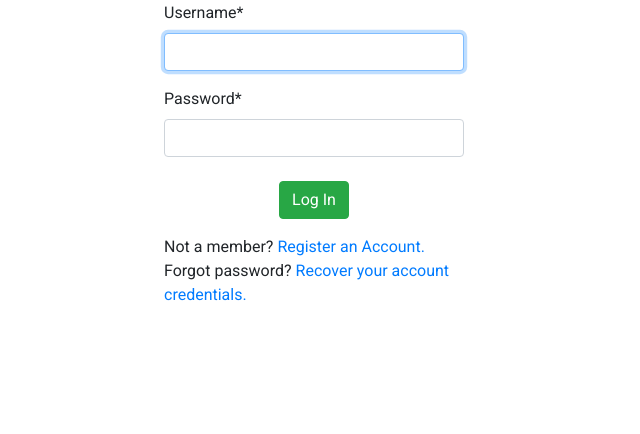
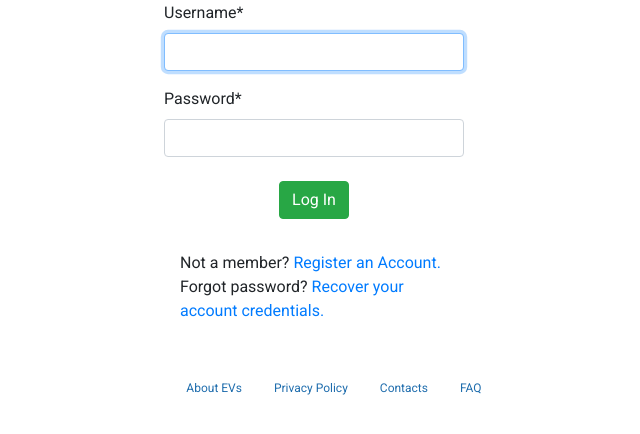
Before and after one commit to pisalore/EVs, a Django app: page /accounts/login/ in a window 1280 px wide. Shown: the part 261-695 px from the top of the page, without its empty margins (326-966 px from the left). Run offline with Django 3.2, Linux system fonts and the light colour scheme; some libraries are stand-ins or nearby versions.

Commit message:
login form reworked

```diff
--- a/templates/base.html
+++ b/templates/base.html
@@ -70,6 +70,12 @@
                 font-weight: bold;
             }
 
+            .login-footer-item {
+                color: #1F6DAD;
+                font-weight: lighter;
+                font-size: 12px;
+            }
+
             .fa {
                 padding: 5px;
                 margin: 5px;
--- a/templates/registration/login.html
+++ b/templates/registration/login.html
@@ -11,9 +11,10 @@
             {% csrf_token %}
             {{ form|crispy }}
             <div class="col text-center">
-            <button type="submit" class="btn btn-md btn-success mt-2 ">Log In</button>
-        </div>
+                <button type="submit" class="btn btn-md btn-success mt-2 ">Log In</button>
+            </div>
         </form>
+        <div class="p-3 d-flex justify-content-center">
         <p class="mt-3">
         <span>
             Not a member? <a href="{% url 'django_registration_register_user' %}">Register an Account.</a>
@@ -22,5 +23,13 @@
             Forgot password? <a href="{% url 'password_reset' %}">Recover your account credentials.</a>
         </span>
         </p>
+        </div>
+    </div>
+    <div class="p-3 d-flex justify-content-center">
+    <ul></ul>
+        <a class="nav-link login-footer-item" href="">About EVs</a>
+        <a class="nav-link login-footer-item" href="">Privacy Policy</a>
+        <a class="nav-link login-footer-item" href="">Contacts</a>
+        <a class="nav-link login-footer-item" href="">FAQ</a>
     </div>
 {% endblock %}
```
